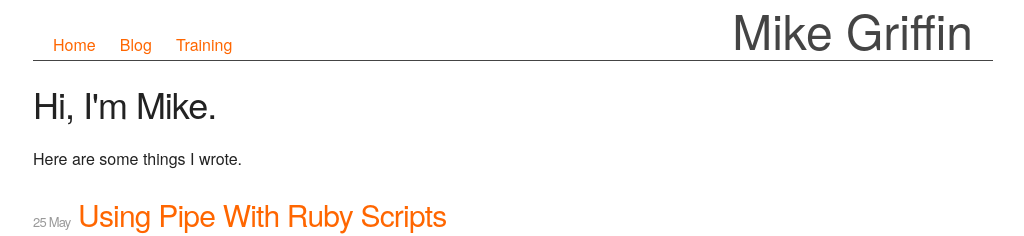
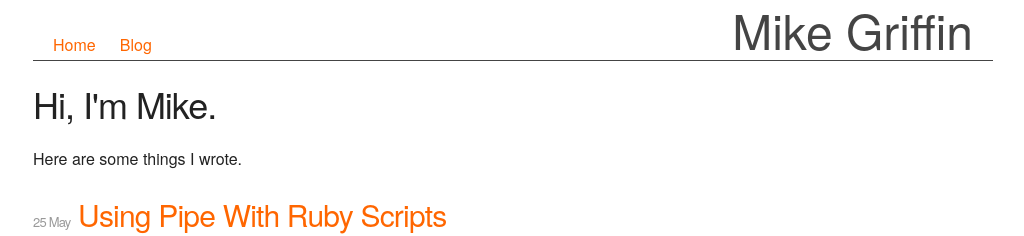
Before and after one commit to mgriffin/mikegriffin, a Jekyll site: the page built from index.html, in a window 1280 px wide. Shown: the top 236 px of the page, without its empty margins (127-1151 px from the left). Built offline with Jekyll 4.4.1, drawn with Linux system fonts in a browser that asks for light colours.

Commit message:
Removes the link to the training section

```diff
--- a/_layouts/layout.html
+++ b/_layouts/layout.html
@@ -17,7 +17,6 @@
         <ul id="links">
           <li><a href="/">Home</a></li>
           <li><a href="/blog">Blog</a></li>
-          <li><a href="/training">Training</a></li>
         </ul>
       </div>
       <div class="row">
--- a/_layouts/layout_with_javascript.html
+++ b/_layouts/layout_with_javascript.html
@@ -23,7 +23,6 @@
         <ul id="links">
           <li><a href="/">Home</a></li>
           <li><a href="/blog">Blog</a></li>
-          <li><a href="/training">Training</a></li>
         </ul>
       </div>
       <div class="row">
```
